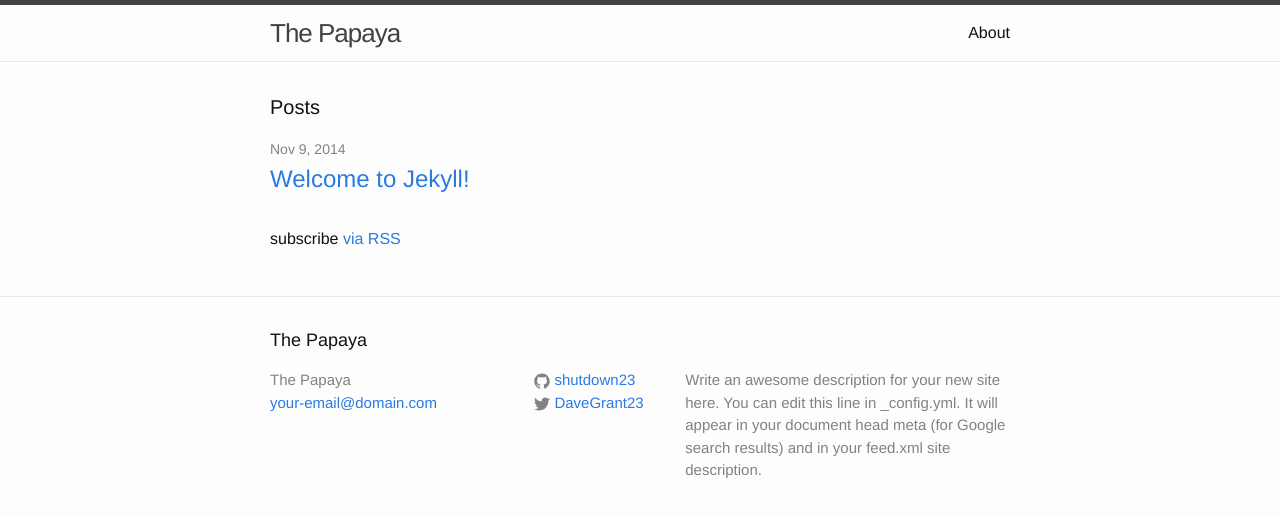
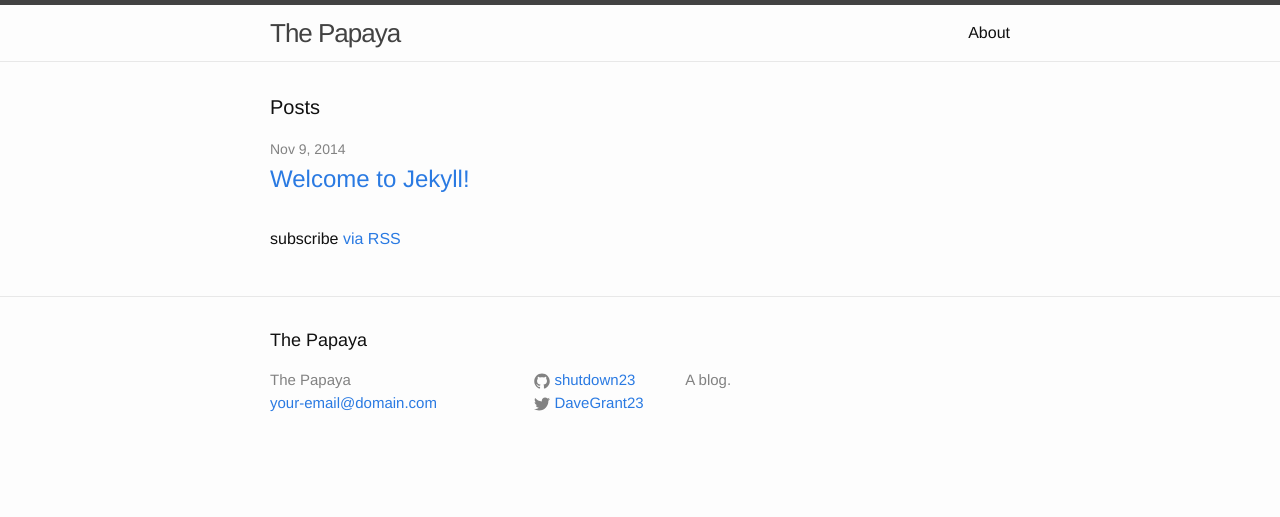
Before and after one commit to shutdown23/The-Papaya, a Jekyll site: the page built from index.html, in a window 1280 px wide. Shown: the top 517 px of the page. Built offline with Jekyll 4.4.1, drawn with Linux system fonts in a browser that asks for light colours.

Commit message:
Edited description

```diff
--- a/_config.yml
+++ b/_config.yml
@@ -2,9 +2,7 @@
 title: The Papaya
 email: your-email@domain.com
 description: > # this means to ignore newlines until "baseurl:"
-  Write an awesome description for your new site here. You can edit this
-  line in _config.yml. It will appear in your document head meta (for
-  Google search results) and in your feed.xml site description.
+  A blog.
 baseurl: "/The-Papaya"
 url: "http://shutdown23.github.io/The-Papaya" # the base hostname & protocol for your site
 twitter_username: DaveGrant23
```
